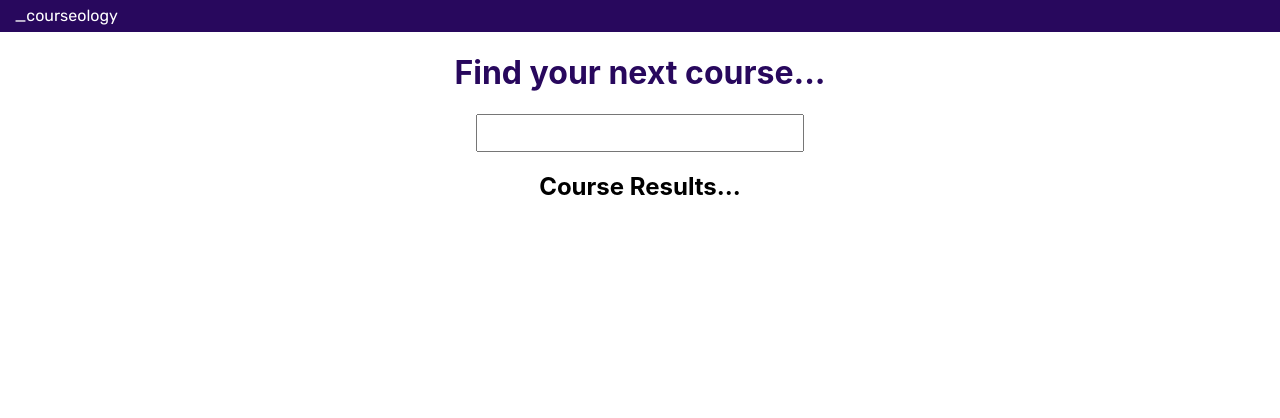
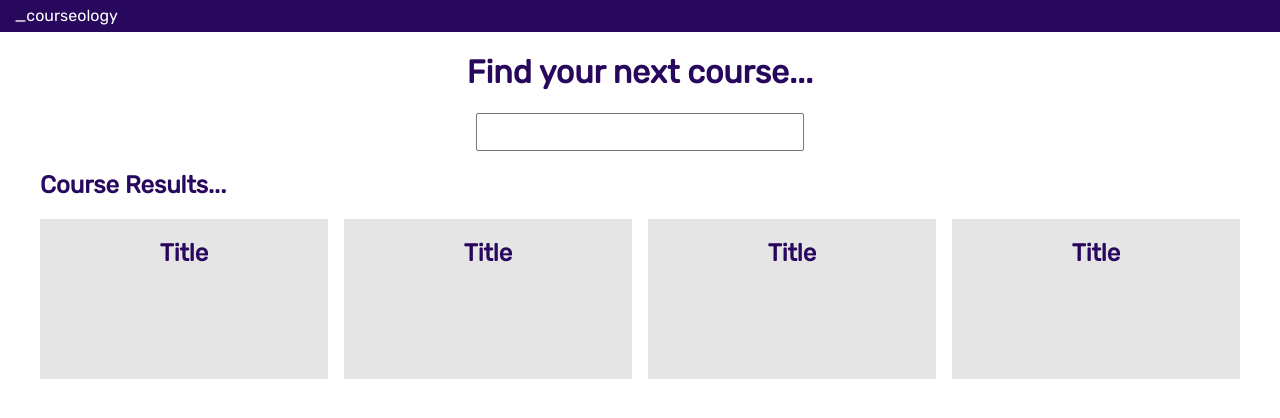
Before and after one commit to aimanwahizam/courseology, a React (Create React App) app in the folder courseology-frontend/: page / in a window 1280 px wide. Shown: the top 418 px of the page. Built offline with nearby package versions, Linux system fonts and the light colour scheme; no server answers.

Commit message:
fixed grid on homepage

```diff
--- a/courseology-frontend/src/components/CoursesCard/CoursesCard.jsx
+++ b/courseology-frontend/src/components/CoursesCard/CoursesCard.jsx
@@ -3,7 +3,10 @@ import "./CoursesCard.scss";
 
 const CoursesCard = () => {
   return (
-    <div>CoursesCard</div>
+    <div className='card'>
+        <h2 className='card__title'>Title</h2>
+        <h3></h3>
+    </div>
   )
 }
 
--- a/courseology-frontend/src/components/CoursesCard/CoursesCard.scss
+++ b/courseology-frontend/src/components/CoursesCard/CoursesCard.scss
@@ -0,0 +1,14 @@
+@use "../../assets/sass/variables" as *;
+@use "../../assets/sass/mixins" as *;
+
+.card {
+    background-color: $color-grey;
+    @include flexColumnCenter;
+    height: 10rem;
+    color: $color-main;
+    font-family: $font-main;
+
+    &__title {
+
+    }
+}
--- a/courseology-frontend/src/containers/HomePage/HomePage.jsx
+++ b/courseology-frontend/src/containers/HomePage/HomePage.jsx
@@ -1,5 +1,6 @@
 import React from "react";
 import "./HomePage.scss";
+import CoursesCard from "../../components/CoursesCard/CoursesCard";
 
 const HomePage = ({courses}) => {
   return (
@@ -10,7 +11,12 @@ const HomePage = ({courses}) => {
       </div>
       <div className="home-page__bottom">
         <h2 className="home-page__subheading">Course Results...</h2>
-        <div className="home-page__grid"></div>
+        <div className="home-page__grid">
+          <CoursesCard />
+          <CoursesCard />
+          <CoursesCard />
+          <CoursesCard />
+        </div>
       </div>
     </div>
   );
--- a/courseology-frontend/src/containers/HomePage/HomePage.scss
+++ b/courseology-frontend/src/containers/HomePage/HomePage.scss
@@ -4,18 +4,26 @@
 .home-page {
   margin-top: 2rem;
   @include flexColumnCenter;
+  font-family: $font-main;
+  color: $color-main;
 
   &__top {
     width: 75%;
     @include flexColumnCenter;
   }
 
-  &__title {
-    color: $color-main;
-  }
-
   &__search-bar {
     height: 2rem;
     width: 20rem;
   }
+
+  &__subheading {
+    width: 90vw;
+  }
+
+  &__grid {
+    display: grid;
+    grid-template-columns: repeat(4, 22.5vw);
+    gap: 1rem;
+  }
 }
```
